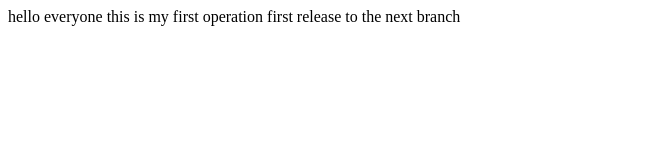
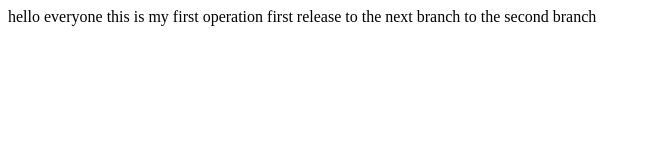
Before and after one commit to edvancerriya/com.first.demo, a plain HTML site: page WebContent/index.html in a window 1280 px wide. Shown: the whole page, without its empty margins (0-651 px from the left). Drawn offline with Linux system fonts and the light colour scheme.

Commit message:
second branch
second branch

```diff
--- a/WebContent/index.html
+++ b/WebContent/index.html
@@ -12,3 +12,5 @@ this is my first operation
 first release
 
 to the next branch
+
+to the second branch
```
